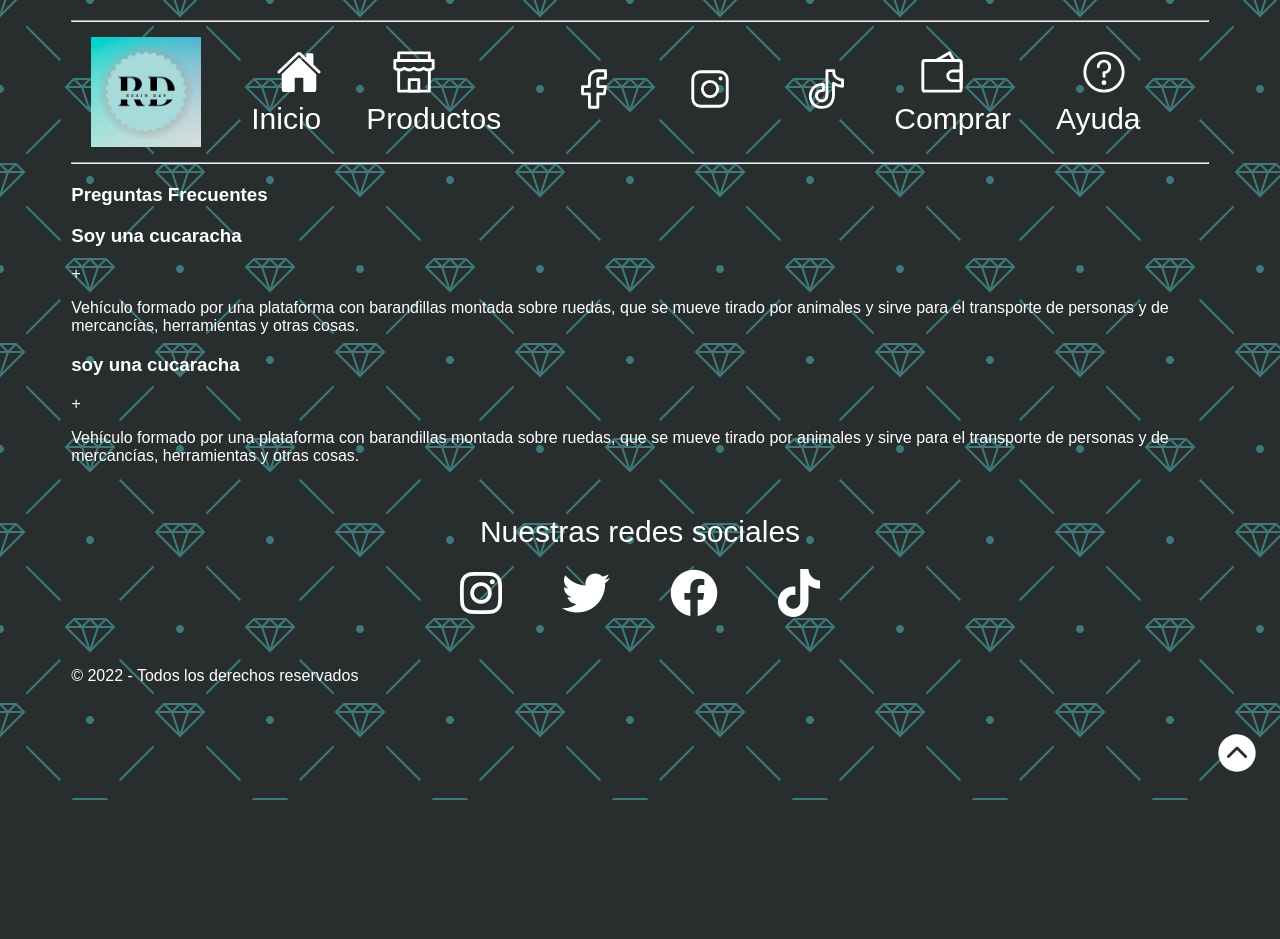
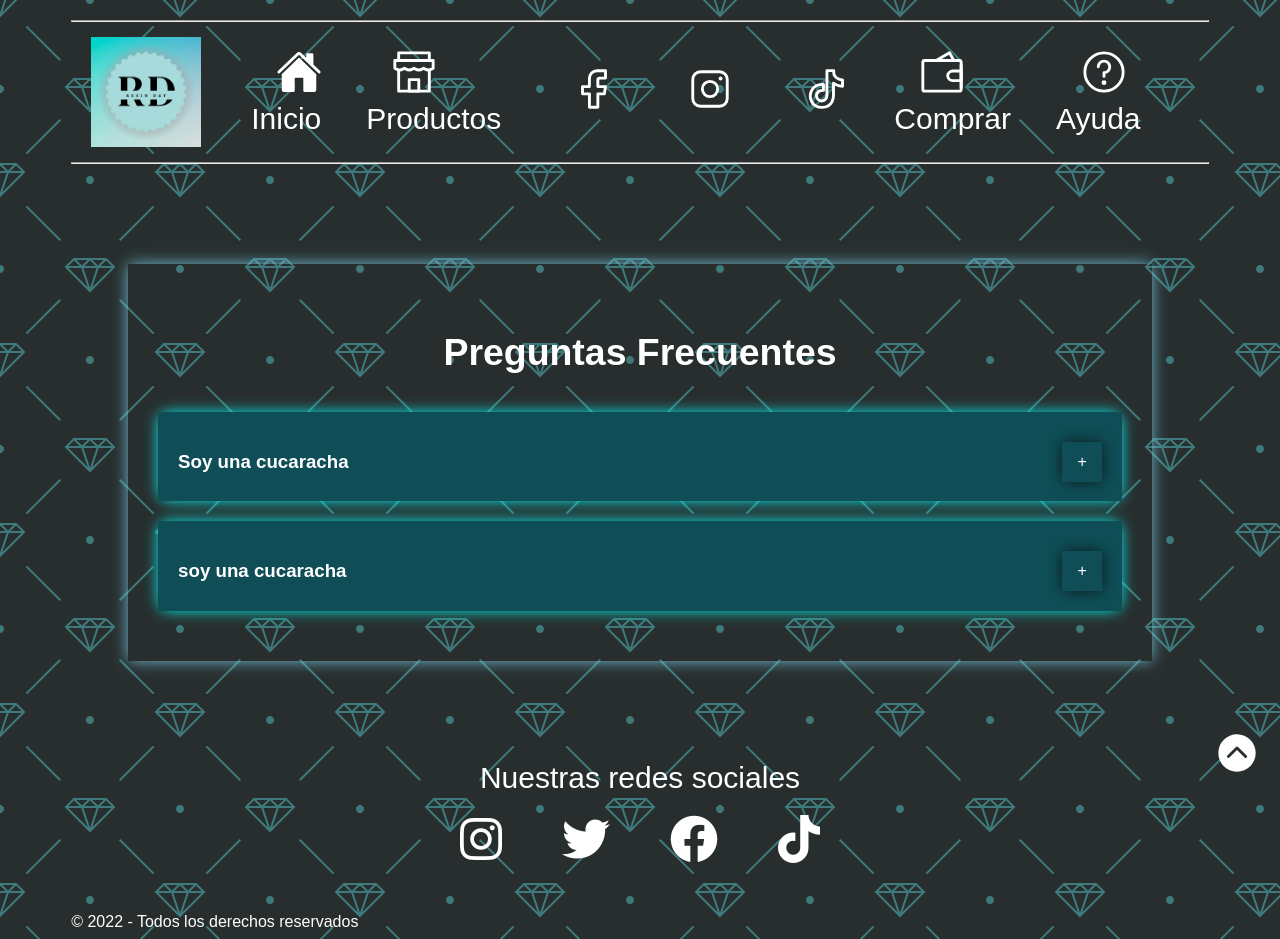
Before and after one commit to AlexanderGarciaJAV/Resin-Day, a plain HTML site: page ayuda.html in a window 1280 px wide. Before the commit the page ends 800 px from the top, so only its background shows below. Drawn offline with Linux system fonts and the light colour scheme.

Commit message:
Update styles.css

```diff
--- a/styles.css
+++ b/styles.css
@@ -322,6 +322,7 @@ hr {
 
       }
 }
+
 /*boton arriba*/
 #subir{
     position: fixed;
@@ -329,5 +330,57 @@ hr {
     right: 20px;
     font-weight: bold;
     cursor: pointer;
+}
+/*ayuda.html*/
+
+.contenedor {
+width: 90%;
+margin: 100px auto;
 
 }
+.contenedor-faq {
+    box-shadow: 0 0 15px -1px rgb(120, 204, 230);
+    padding: 30px;
+}
+.contenedor-faq .titulo {
+    text-align: center;
+    font-size: 2rem;
+    margin-bottom: 30px;
+}
+.contenedor-faq .items-preguntas {
+    box-shadow: 0 0 15px -1px rgb(0, 255, 255);
+    margin-bottom: 20px;
+    border-radius: 10px;
+}
+.contenedor-faq .items-preguntas .pregunta{
+
+    display: flex;
+    justify-content: space-between;
+    align-items: center;
+    background-color: #0f4e57;
+    padding: 20px 20px 10px 20px;
+    transition: .5s;
+}
+.contenedor-faq .items-preguntas .pregunta .mas{
+    display: flex;
+    justify-content: center;
+    align-items: center;
+    box-shadow: 0 0 15px -1px rgb(12, 19, 18);
+    width: 40px;
+    height: 40px;
+    font-size: 1rem;
+    cursor: pointer;
+    transition: .4s;
+}
+.contenedor-faq .items-preguntas .pregunta .mas:hover{
+    box-shadow: 0 0 15px -2px rgb(178, 93, 228);
+}
+.contenedor-faq .items-preguntas .respuesta {
+    padding: 0px 0px 0px 5px;
+    overflow: hidden;
+    height: 0;
+    transition: .5s;
+}
+.contenedor-faq .items-preguntas .respuesta p {
+    font-size: 1.3rem;
+}
```
